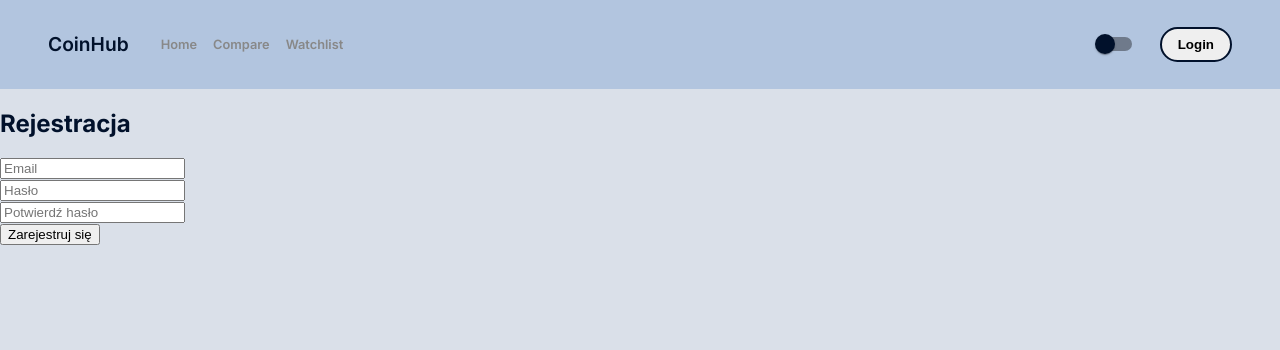
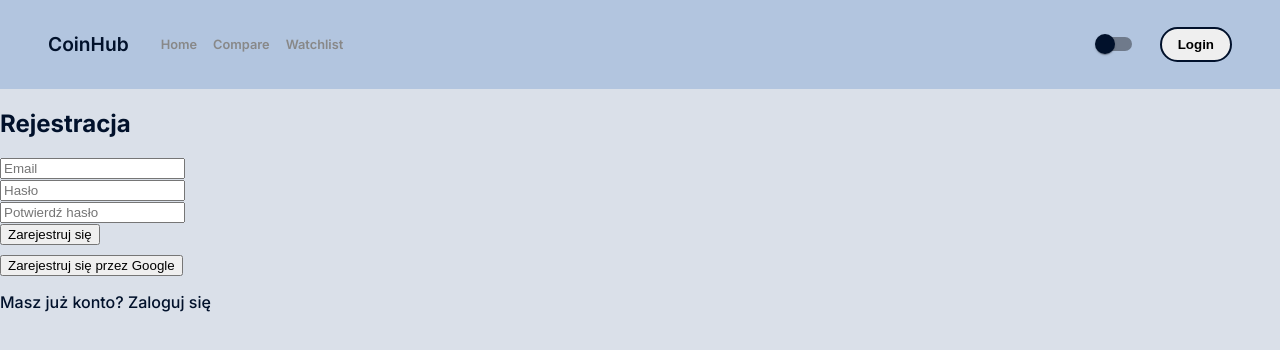
Before and after one commit to AdamPlewa/crypto-dashboard, a React (Create React App) app: page /register in a window 1280 px wide. Shown: the top 350 px of the page. Built offline with nearby package versions, Linux system fonts and the light colour scheme; no server answers.

Commit message:
Added google registration and login functionality

```diff
--- a/src/Login.js
+++ b/src/Login.js
@@ -1,7 +1,8 @@
 // src/Login.js
 import React, { useState } from 'react'
 import { auth } from './firebase'
-import { signInWithEmailAndPassword } from 'firebase/auth'
+import { signInWithEmailAndPassword, signInWithPopup, GoogleAuthProvider } from 'firebase/auth'
+
 import { useNavigate, Link } from 'react-router-dom'
 import Header from '../src/components/Common/Header/index' // Importuj Header
 
@@ -20,9 +21,19 @@ const Login = () => {
 		}
 	}
 
+	const handleGoogleLogin = async () => {
+		const provider = new GoogleAuthProvider()
+		try {
+			await signInWithPopup(auth, provider)
+			navigate('/profile')
+		} catch (error) {
+			alert('❌ Błąd logowania przez Google: ' + error.message)
+		}
+	}
+
 	return (
 		<div>
-			<Header /> {/* Dodaj Header tutaj */}
+			<Header />
 			<h2>Logowanie</h2>
 			<form onSubmit={handleLogin}>
 				<input type='email' placeholder='Email' value={email} onChange={e => setEmail(e.target.value)} />
@@ -31,6 +42,11 @@ const Login = () => {
 				<br />
 				<button type='submit'>Zaloguj się</button>
 			</form>
+
+			<button onClick={handleGoogleLogin} style={{ marginTop: '10px' }}>
+				Zaloguj przez Google
+			</button>
+
 			<p>
 				Nie masz konta? <Link to='/Register'>Zarejestruj się</Link>
 			</p>
--- a/src/Register.js
+++ b/src/Register.js
@@ -1,5 +1,5 @@
 import React, { useState } from 'react'
-import { createUserWithEmailAndPassword } from 'firebase/auth'
+import { createUserWithEmailAndPassword, signInWithPopup, GoogleAuthProvider } from 'firebase/auth'
 import { auth } from './firebase'
 import { useNavigate, Link } from 'react-router-dom'
 import Header from '../src/components/Common/Header/index'
@@ -22,6 +22,16 @@ const Register = () => {
 			navigate('/profile')
 		} catch (error) {
 			alert('❌ Błąd rejestracji: ' + error.message)
+		}
+	}
+
+	const handleGoogleRegister = async () => {
+		const provider = new GoogleAuthProvider()
+		try {
+			await signInWithPopup(auth, provider)
+			navigate('/profile')
+		} catch (error) {
+			alert('❌ Błąd rejestracji przez Google: ' + error.message)
 		}
 	}
 
@@ -52,6 +62,13 @@ const Register = () => {
 					<button type='submit'>Zarejestruj się</button>
 				</form>
 
+				<button onClick={handleGoogleRegister} style={{ marginTop: '10px' }}>
+					Zarejestruj się przez Google
+				</button>
+
+				<p>
+					Masz już konto? <Link to='/login'>Zaloguj się</Link>
+				</p>
 			</div>
 		</>
 	)
--- a/src/firebase.js
+++ b/src/firebase.js
@@ -5,6 +5,8 @@ import { initializeApp } from 'firebase/app'
 import { getAnalytics } from 'firebase/analytics'
 
 import { getAuth } from 'firebase/auth'
+
+import { GoogleAuthProvider } from 'firebase/auth'
 
 // TODO: Add SDKs for Firebase products that you want to use
 
@@ -30,3 +32,5 @@ const analytics = getAnalytics(app)
 const auth = getAuth(app)
 
 export { app, auth }
+
+export const provider = new GoogleAuthProvider()
```
